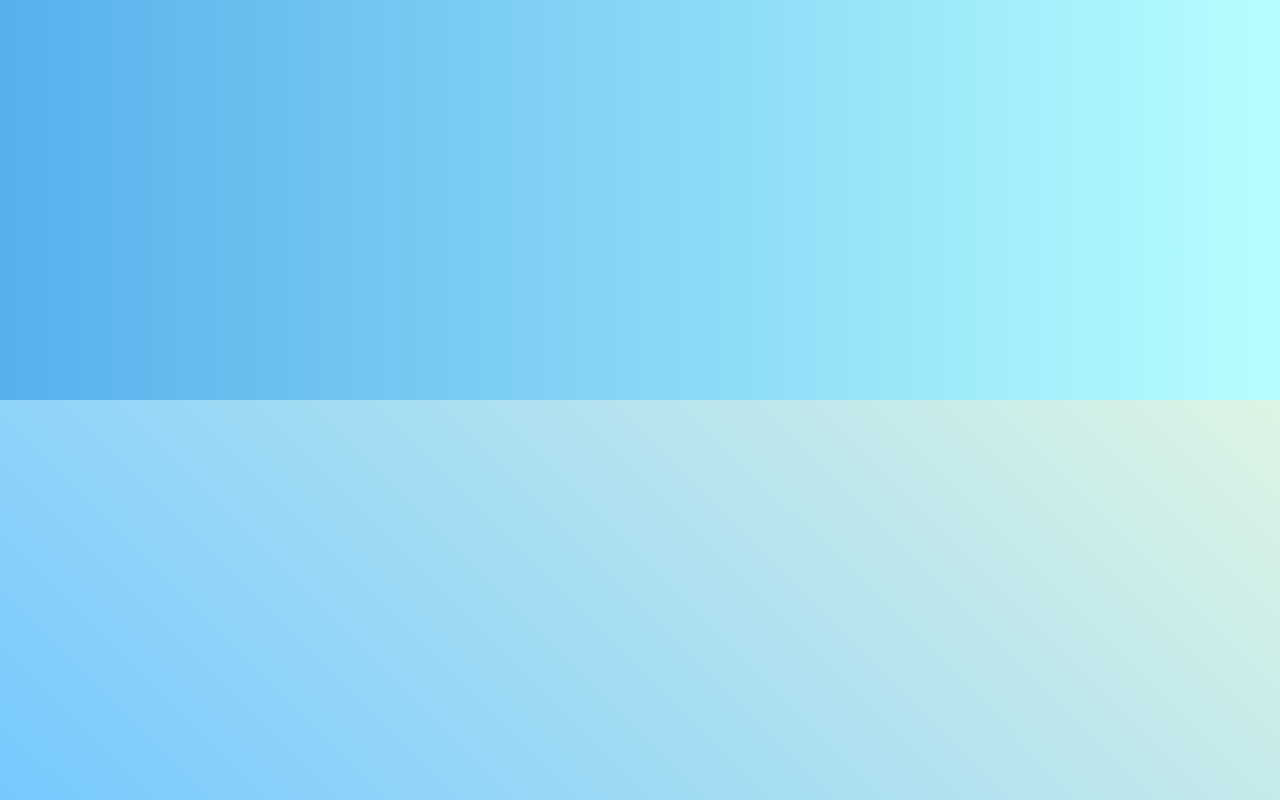
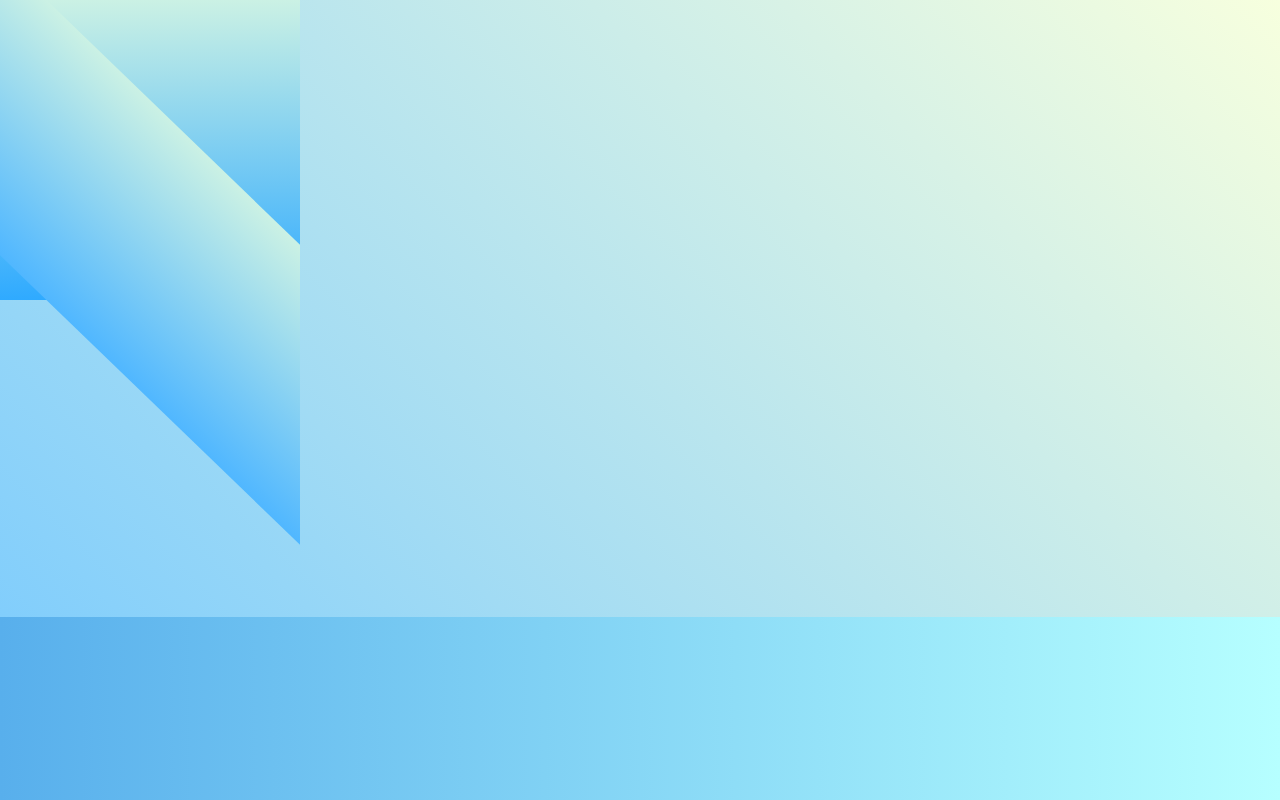
Before and after one commit to raulvillajr95/penguin, a plain HTML site: page index.html in a window 1280 px wide. Shown: the top 800 px of the page. Drawn offline with Linux system fonts and the light colour scheme.

Commit message:
Add background mountains

```diff
--- a/index.html
+++ b/index.html
@@ -9,6 +9,8 @@
   </head>
 
   <body>
+    <div class="left-mountain"></div>
+    <div class="back-mountain"></div>
     <div class="penguin"></div>
     <div class="ground"></div>
   </body>
--- a/styles.css
+++ b/styles.css
@@ -7,10 +7,34 @@ body {
   overflow: clip;
 }
 
+.left-mountain {
+  width: 300px;
+  height: 300px;
+  background: linear-gradient(rgb(203, 241, 228), rgb(80, 183, 255));
+  position: absolute;
+  transform: skew(0deg, 44deg);
+  z-index: 2;
+  margin-top: 100px;
+}
+
+.back-mountain {
+  width: 300px;
+  height: 300px;
+  background: linear-gradient(rgb(203, 241, 228), rgb(47, 170, 255));
+}
+
+.penguin {
+  width: 300px;
+  height: 300px;
+  margin: auto;
+  margin-top: 75px;
+}
+
 .ground {
   width: 100vw;
   height: 400px;
   background: linear-gradient(90deg, rgb(88, 175, 236), rgb(182, 255, 255));
   z-index: 3;
   position: absolute;
+  margin-top: -58px;
 }
```
